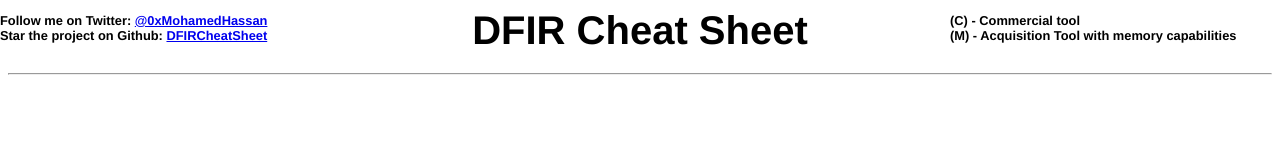
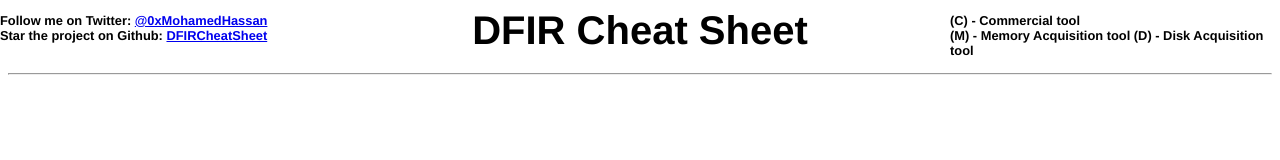
Before and after one commit to dfircheatsheet/dfircheatsheet.github.io, a plain HTML site: page index.html in a window 1280 px wide. Shown: the top 160 px of the page. Drawn offline with Linux system fonts and the light colour scheme.

Commit message:
Update index.html

```diff
--- a/index.html
+++ b/index.html
@@ -175,7 +175,8 @@ function toggle(d) {
 </script>
     <div class="legend">
       <h3>(C) - Commercial tool<br>
-      (M) - Acquisition Tool with memory capabilities</h3>
+      (M) - Memory Acquisition tool
+      (D) - Disk Acquisition tool</h3>
     </div>
     <div class="legend2">
       <h3>Follow me on Twitter: <a href="https://twitter.com/0xMohamedHassan">@0xMohamedHassan</a><br>
```
